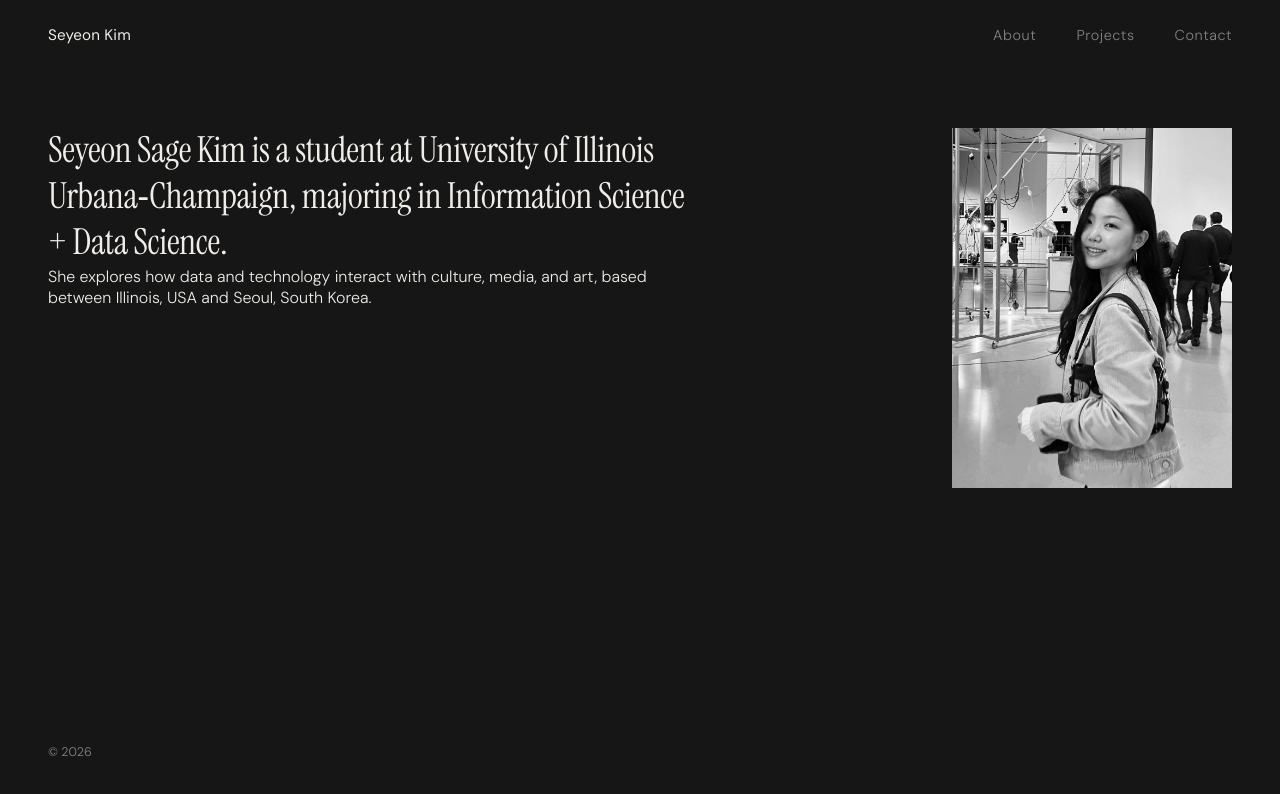
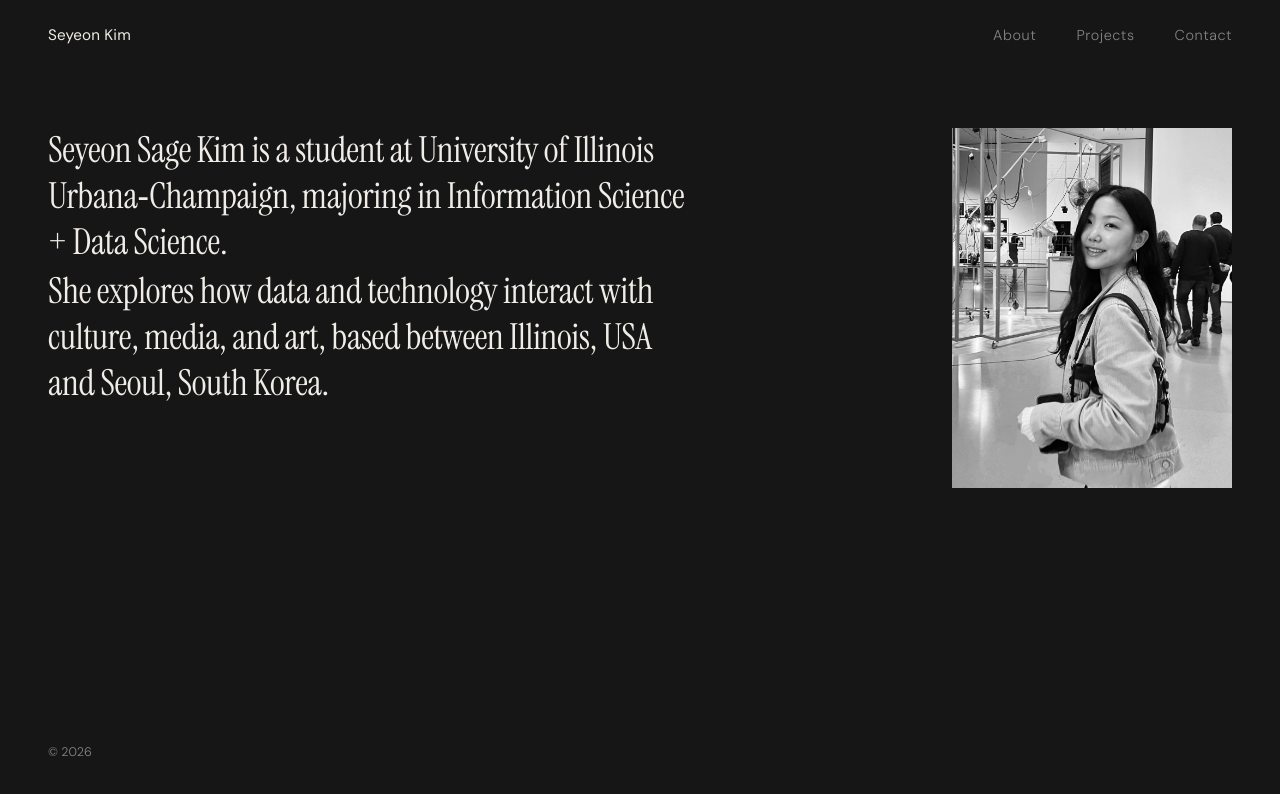
Before and after one commit to sageskim/sage-portfolio, a Next.js app: page / in a window 1280 px wide. Shown: the top 794 px of the page. Built offline with nearby package versions, Linux system fonts and the light colour scheme.

Commit message:
Refactor hero section content and structure

```diff
--- a/app/page.tsx
+++ b/app/page.tsx
@@ -3,20 +3,18 @@ export default function Home() {
     <main className="home-page">
       <section className="hero">
         <div className="hero-text">
-          <h1 className="hero-title">
+          <p className="hero-title">
             Seyeon Sage Kim is a student at University of Illinois Urbana‑Champaign,
-            majoring in Information Science + Data Science.
-          </h1>
-          <p className="hero-sub">
-            She explores how data and technology interact with culture, media, and art,
-            based between Illinois, USA and Seoul, South Korea.
+            majoring in Information Science + Data Science.{" "}
+            <span className="hero-title-sub">
+              She explores how data and technology interact with culture, media, and art,
+              based between Illinois, USA and Seoul, South Korea.
+            </span>
           </p>
         </div>
-        <div className="hero-image-wrap">
-          <div className="hero-image-inner">
-            {/* Replace with your actual photo: /public/profile.jpg */}
-            <img src="/profile.jpg" alt="Seyeon Sage Kim" className="hero-img" />
-          </div>
+        <div className="hero-image-inner">
+          {/* Replace with your actual photo: /public/profile.jpg */}
+          <img src="/profile.jpg" alt="Seyeon Sage Kim" className="hero-img" />
         </div>
       </section>
 
```
